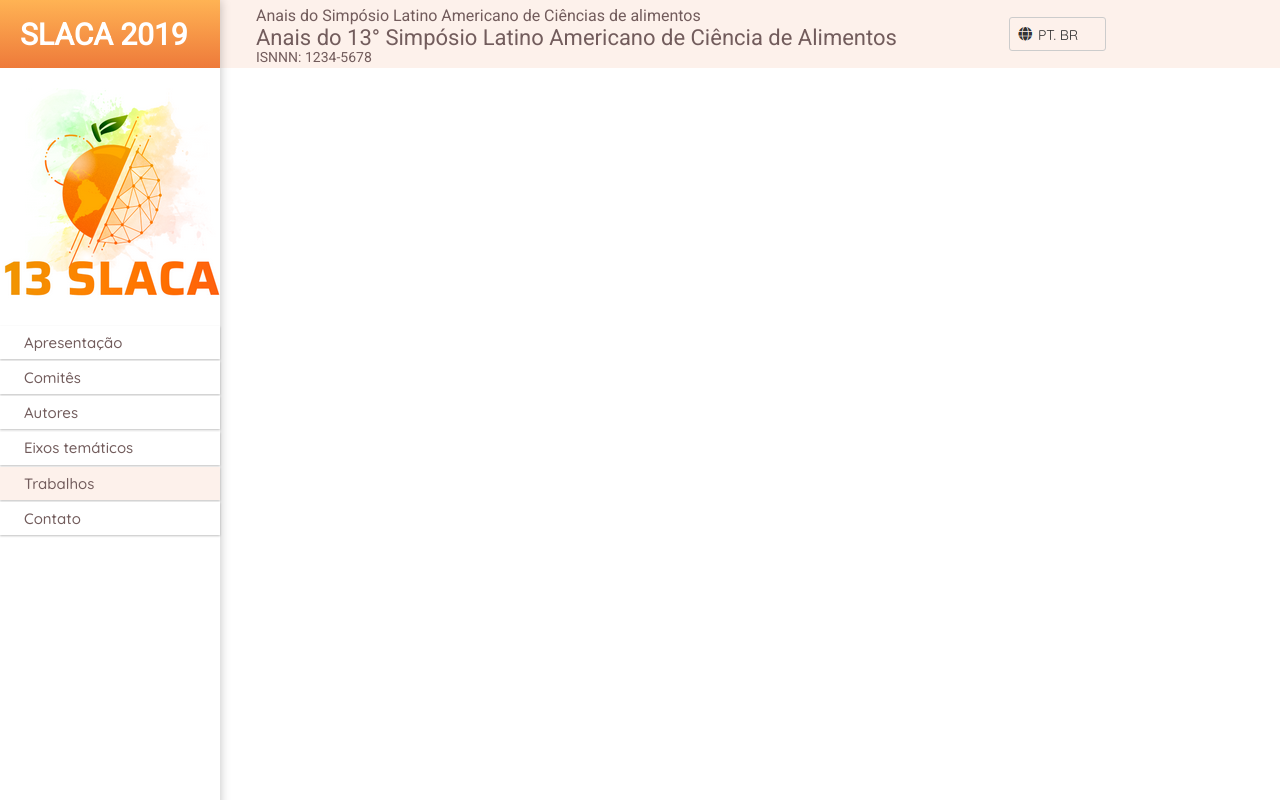
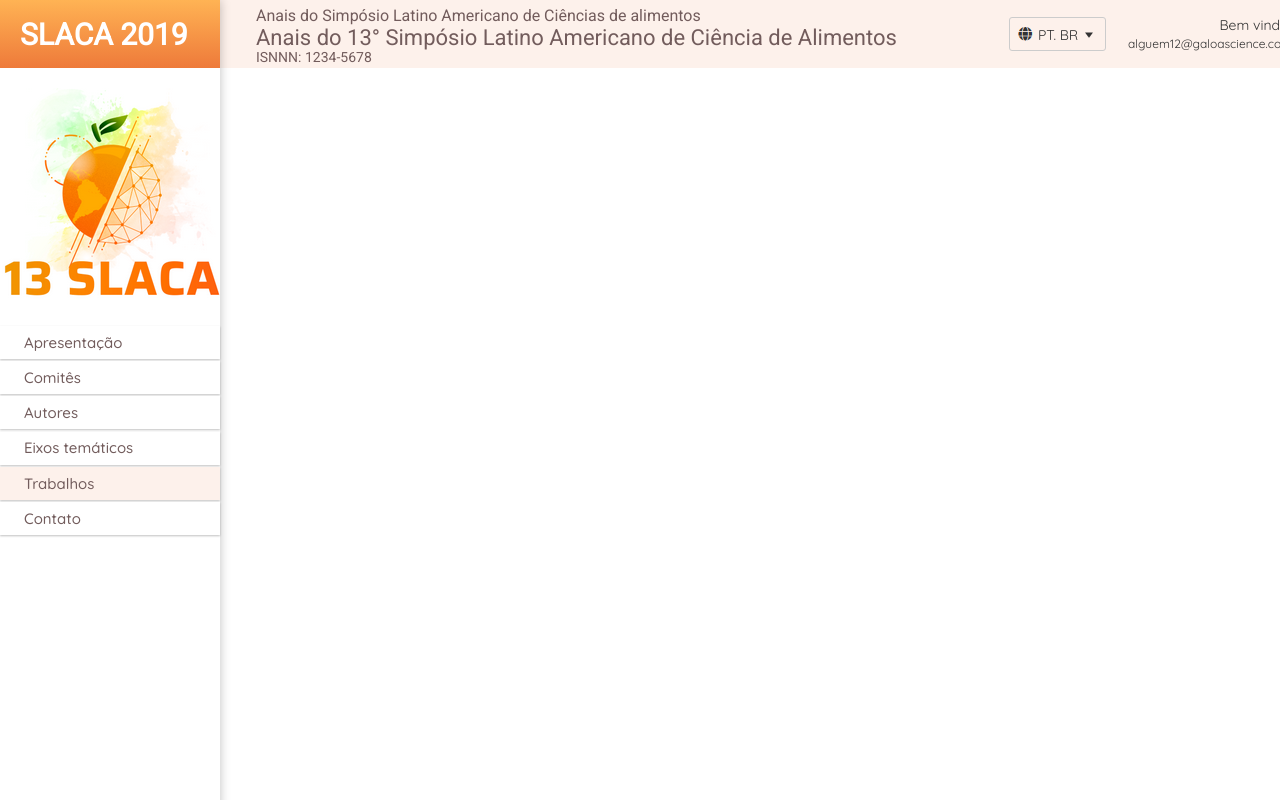
Before and after one commit to Austherus/teste-devnachuva, a plain HTML site: page Galoá (Chuva Inc.)/index.html in a window 1280 px wide. Shown: the top 800 px of the page. Drawn offline with Linux system fonts and the light colour scheme.

Commit message:
Update index.html

```diff
--- a/Galoá (Chuva Inc.)/index.html
+++ b/Galoá (Chuva Inc.)/index.html
@@ -89,7 +89,19 @@
             <div class="ptbr">
                 PT. BR
             </div>
+
+            <div class="dropdown">
+                <img src="Imagens/menu-item/dropdown.png">
+            </div>
         </dix>
+
+        <div class="bemvindo">
+            Bem vindo!
+        </div>
+
+        <div class="alguem">
+            alguem12@galoascience.com
+        </div>
 
     </div>
 
```
